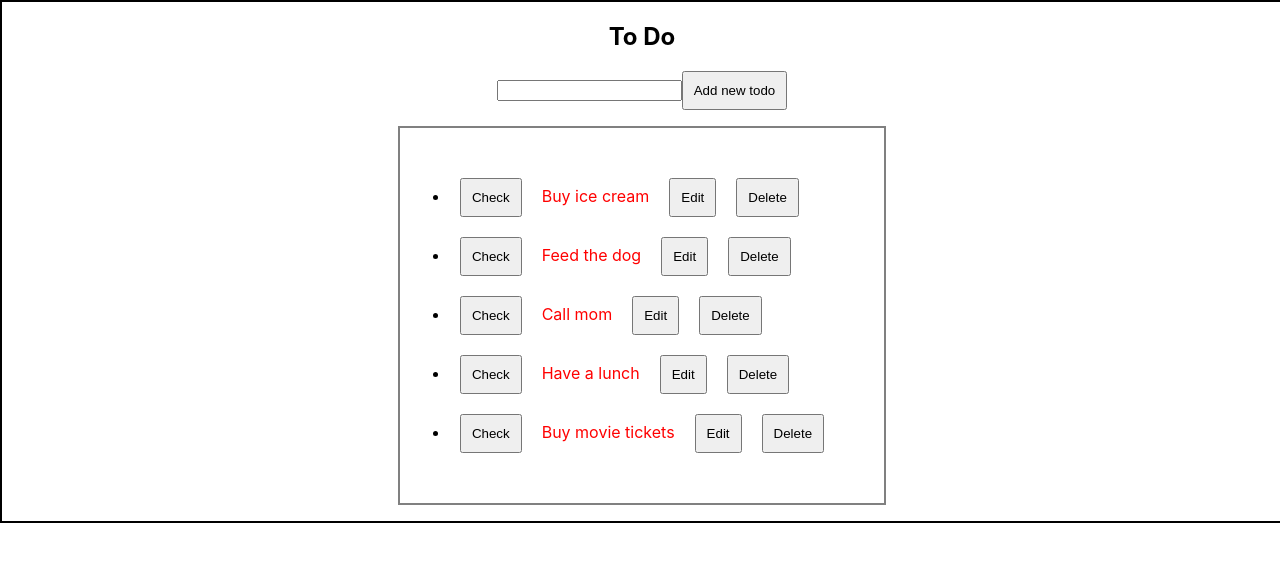
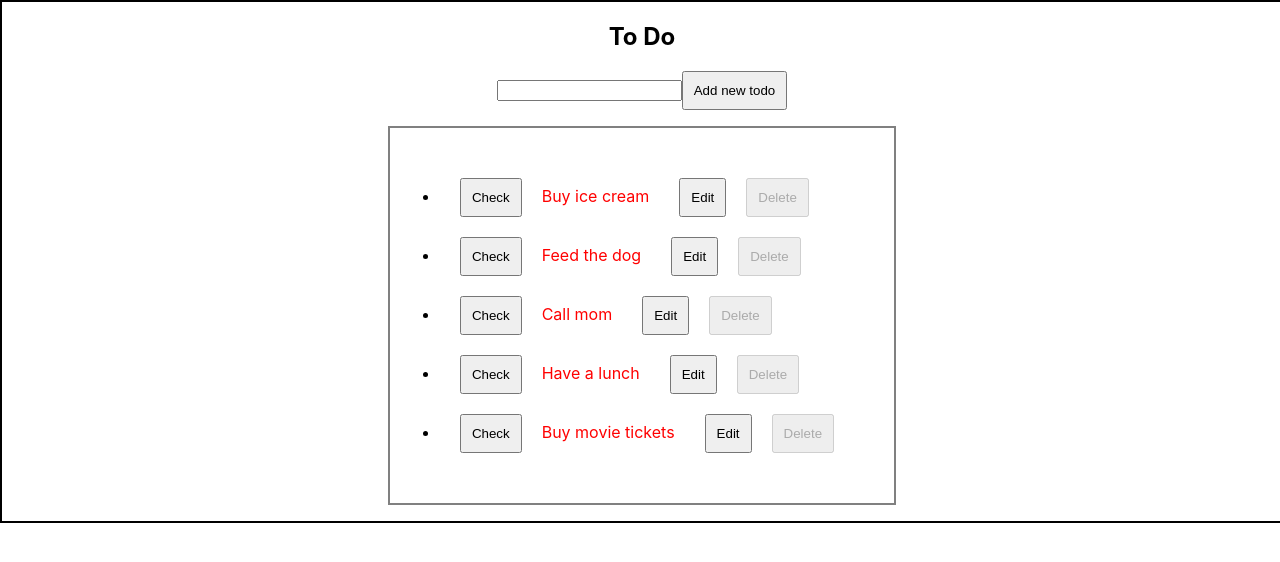
Before and after one commit to videoeero/todo, a React (Create React App) app: page / in a window 1280 px wide. Shown: the top 562 px of the page. Built offline with nearby package versions, Linux system fonts and the light colour scheme.

Commit message:
Add Edit todo and disabled mode

```diff
--- a/src/components/TodoList/TodoList.js
+++ b/src/components/TodoList/TodoList.js
@@ -5,7 +5,11 @@ import "./TodoList.scss";
 const TodoList = () => {
   const [todoData, setTodoData] = useState([]);
 
+  const [editMode, setEditMode] = useState(false);
+
   const newTodoInput = createRef();
+
+  const [editTodoInput, setEditTodoInput] = useState(null);
 
   useEffect(() => {
     getTodoData();
@@ -48,6 +52,7 @@ const TodoList = () => {
 
   const editTodo = (index) => {
     console.log(todoData[index]);
+    setEditMode(index);
   };
 
   const toggleTodoDone = (item, index) => {
@@ -55,38 +60,77 @@ const TodoList = () => {
 
     const updatedItemStatus = { ...item, status: !item.status };
 
-    const newList = todoData.map((x, i) => {
-      return i == index ? updatedItemStatus : x;
+    const newList = todoData.map((originalItem, i) => {
+      return i === index ? updatedItemStatus : originalItem;
+    });
+    setTodoData(newList);
+  };
+
+  const updateTodoTask = (index, originalTask) => {
+    const task = editTodoInput !== null ? editTodoInput : originalTask;
+
+    const updatedTask = { task, status: false };
+    console.log(updatedTask);
+
+    const newList = todoData.map((originalItem, i) => {
+      return i === index ? updatedTask : originalItem;
     });
 
+    setEditTodoInput(null);
+
+    setEditMode(false);
     setTodoData(newList);
+  };
+
+  const isDisabled = () => {
+    return editMode === false ? false : true;
   };
 
   return (
     <>
       <div>
-        <input ref={newTodoInput} type="text" />
-        <button onClick={addNewTodo}>Add new todo</button>
+        <input ref={newTodoInput} type="text" disabled={isDisabled()} />
+        <button onClick={addNewTodo} disabled={isDisabled()}>
+          Add new todo
+        </button>
       </div>
 
       <ul>
-        {console.log(todoData)}
-        {todoData.map((item, index) => (
+        {todoData.map((item, index) =>
+          editMode === index ? (
             <li key={index}>
+              <input
+                type="text"
+                value={editTodoInput === null ? item.task : editTodoInput}
+                onChange={(e) => setEditTodoInput(e.target.value)}
+              />
               <button
+                onClick={() => {
+                  updateTodoTask(index, item.task);
+                }}
+              >
+                OK
+              </button>
+              <button>Cancel</button>
+            </li>
+          ) : (
+            <li key={index}>
+              <span
                 onClick={() => {
                   toggleTodoDone(item, index);
                 }}
               >
-              Check
-            </button>
+                <button disabled={isDisabled()}>Check</button>
                 <span className={!item.status ? "item_false" : "item_true"}>
                   {item.task}
                 </span>
+              </span>
+
               <button
                 onClick={() => {
                   editTodo(index);
                 }}
+                disabled={isDisabled() | item.status}
               >
                 Edit
               </button>
@@ -94,11 +138,13 @@ const TodoList = () => {
                 onClick={() => {
                   deleteTodo(index);
                 }}
+                disabled={isDisabled() | !item.status}
               >
                 Delete
               </button>
             </li>
-        ))}
+          )
+        )}
       </ul>
     </>
   );
--- a/src/components/TodoList/TodoList.scss
+++ b/src/components/TodoList/TodoList.scss
@@ -1,5 +1,6 @@
 .item_true {
   color: green;
+  text-decoration: line-through;
 }
 
 .item_false {
```
Lines whose indentation alone changed are shown as unchanged.
